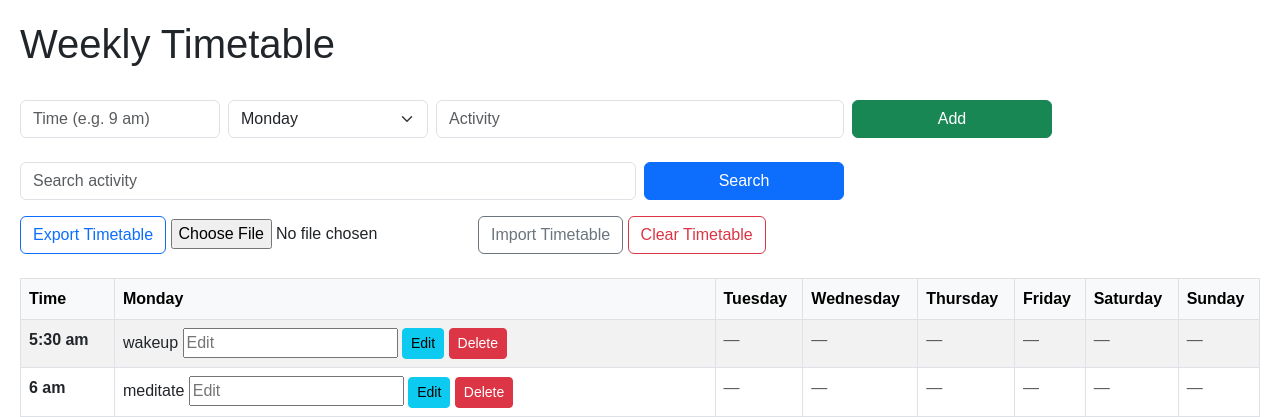
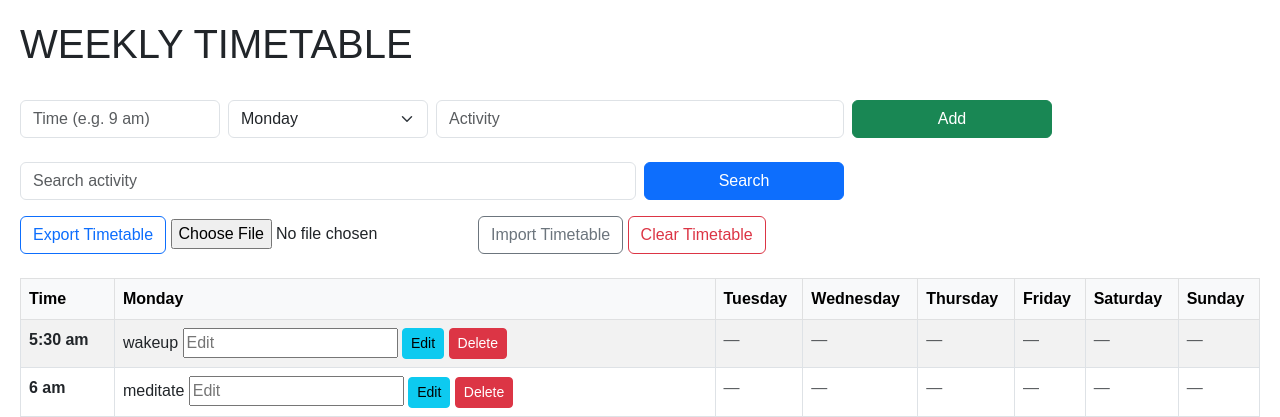
Before and after one commit to RushabhSahare/timetable-app, a Flask app: page / in a window 1280 px wide. Shown: the top 417 px of the page. Run offline with Flask 3, Linux system fonts and the light colour scheme.

Commit message:
updated header from Weekly Timetable to WEEKLY TIMETABLE; is is to check the jenkins-github auto push

```diff
--- a/templates/index.html
+++ b/templates/index.html
@@ -11,7 +11,7 @@
     </style>
 </head>
 <body>
-    <h1 class="mb-4">Weekly Timetable</h1>
+    <h1 class="mb-4">WEEKLY TIMETABLE</h1>
 
     <!-- Flash messages -->
     {% with messages = get_flashed_messages(with_categories=true) %}
```
